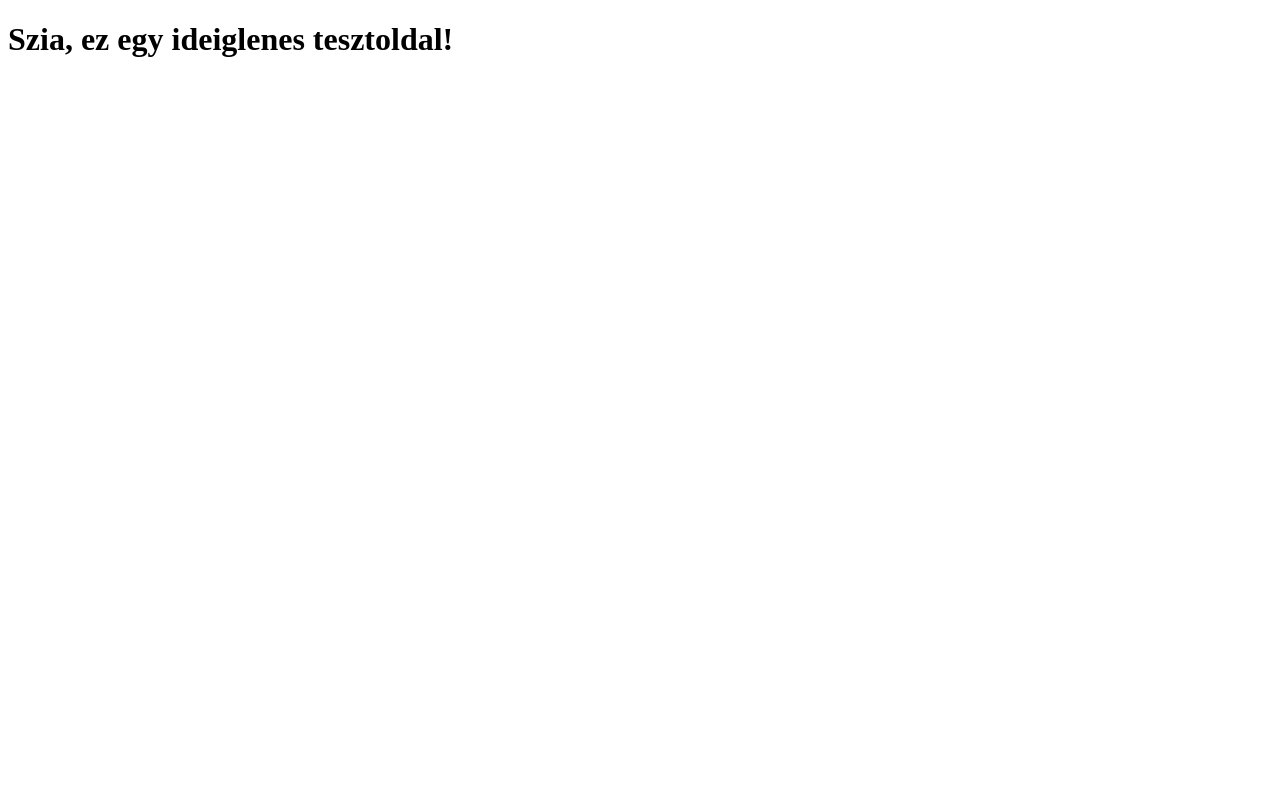
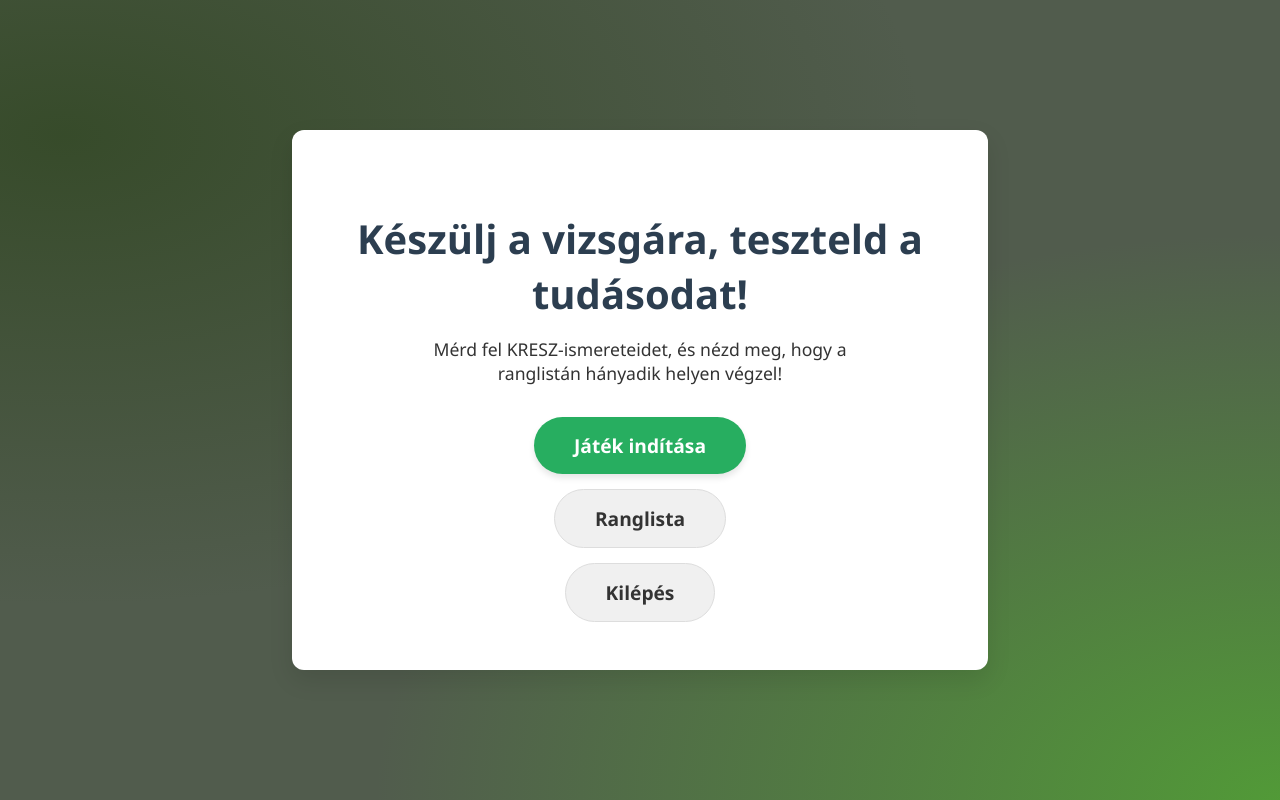
Before and after one commit to TTom08/kresz-quiz-web, a Flask app: page / in a window 1280 px wide. Run offline with Flask 3, Linux system fonts and the light colour scheme.

Commit message:
ȚȚadd completed homepage HTML and CSS

```diff
--- a/app.py
+++ b/app.py
@@ -9,11 +9,9 @@ app.config['SQLALCHEMY_TRACK_MODIFICATIONS'] = False
 db = SQLAlchemy(app)
 migrate = Migrate(app, db)
 
-# Ide importáld a models-t, miután a 'db' objektum létrejött.
 import models
 from models import Question, Answer
 
-# A route-ok maradjanak itt
 @app.route('/')
 def home():
     questions = Question.query.all()
--- /dev/null
+++ b/static/css/style.css
@@ -0,0 +1,90 @@
+body {
+    font-family: 'Segoe UI', Arial, sans-serif;
+    margin: 0;
+    padding: 0;
+    background-color:hsla(104,9%,33%,1);
+    background-image:radial-gradient(at 100% 100%, hsla(104,47%,41%,1) 0px, transparent 50%),radial-gradient(at 5% 17%, hsla(97,28%,23%,1) 0px, transparent 50%);
+    color: #333;
+}
+
+.hero-section {
+    display: flex;
+    justify-content: center;
+    align-items: center;
+    min-height: 100vh; /* Teljes képernyő magasság */
+    text-align: center;
+}
+
+.hero-content {
+    background-color: #ffffff;
+    padding: 3rem;
+    border-radius: 12px;
+    box-shadow: 0 10px 25px rgba(0,0,0,0.1);
+    max-width: 600px;
+}
+
+.hero-content h1 {
+    font-size: 2.5rem;
+    color: #2c3e50;
+    margin-bottom: 1rem;
+}
+
+.hero-content p {
+    font-size: 1.1rem;
+    max-width: 500px;
+    margin: 0 auto 2rem auto;
+}
+
+.button-container {
+    display: flex;
+    flex-direction: column;
+    align-items: center;
+    gap: 15px;
+    margin-top: 2rem;
+}
+
+.cta-button {
+    background-color: #27ae60;
+    color: white;
+    padding: 15px 40px;
+    border-radius: 50px;
+    text-decoration: none;
+    font-weight: bold;
+    font-size: 1.2rem;
+    box-shadow: 0 4px 6px rgba(0,0,0,0.1);
+    transition: transform 0.3s ease, background-color 0.3s ease;
+}
+
+.cta-button:hover {
+    background-color: #2ecc71;
+    transform: translateY(-2px);
+}
+
+.secondary-button {
+    background-color: #f0f0f0;
+    color: #333;
+    padding: 15px 40px;
+    border-radius: 50px;
+    text-decoration: none;
+    font-weight: bold;
+    font-size: 1.2rem;
+    border: 1px solid #ddd;
+    transition: background-color 0.3s ease;
+}
+
+.secondary-button:hover {
+    background-color: #e0e0e0;
+}
+
+@media screen and (max-width: 768px) {
+    .hero-content {
+        padding: 2rem;
+    }
+    .hero-content h1 {
+        font-size: 2rem;
+    }
+    .cta-button, .secondary-button {
+        font-size: 1rem;
+        padding: 12px 25px;
+    }
+}
--- a/templates/home.html
+++ b/templates/home.html
@@ -2,9 +2,24 @@
 <html lang="hu">
 <head>
     <meta charset="UTF-8">
-    <title>Flask Teszt</title>
+    <meta name="viewport" content="width=device-width, initial-scale=1.0">
+    <title>Kresz-quiz</title>
+    <link rel="stylesheet" href="{{ url_for('static', filename='css/style.css') }}">
 </head>
 <body>
-    <h1>Szia, ez egy ideiglenes tesztoldal!</h1>
+    <main>
+        <section class="hero-section">
+            <div class="hero-content">
+                <h1>Készülj a vizsgára, teszteld a tudásodat!</h1>
+                <p>Mérd fel KRESZ-ismereteidet, és nézd meg, hogy a ranglistán hányadik helyen végzel!</p>
+
+                <div class="button-container">
+                    <a href="#" class="cta-button">Játék indítása</a>
+                    <a href="#" class="secondary-button">Ranglista</a>
+                    <a href="#" class="secondary-button">Kilépés</a>
+                </div>
+            </div>
+        </section>
+    </main>
 </body>
 </html>
```
Also changed, not shown: seed.py (+5 -5 lines), static/Kresz_images/ArchitekturalisAbra.png (deleted), static/Kresz_images/Igenyelt_uzleti_folyamatok_modell.png (deleted), static/Kresz_images/MenuHierarchy.drawio.png (deleted), static/Kresz_images/Use_Case_diagram.png (deleted), static/Kresz_images/Uzleti_folyamatok_modell.jpg (deleted), static/Kresz_images/db_uml.png (deleted), static/Kresz_images/kotelezo_haladasi_irany_egyenesen_es_balra.jpg (renamed from static/Kresz_images/Kotelezo_haladasi_irany_egyenesen_es_balra.jpg), static/Kresz_images/kresz_quiz.png (added), static/Kresz_images/megallni_tilos.jpg (renamed from static/Kresz_images/Megallni_tilos.jpg), static/Kresz_images/test_plan_flowchart.png (deleted).
